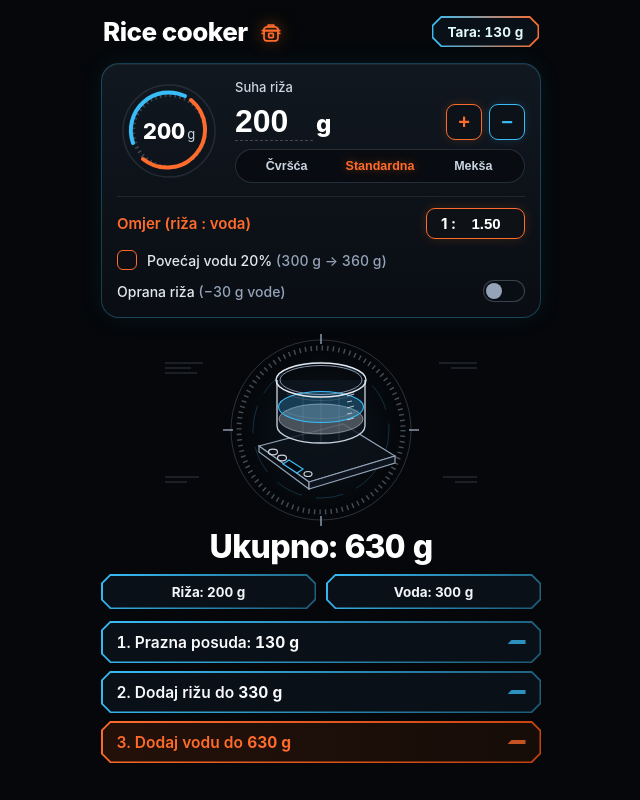
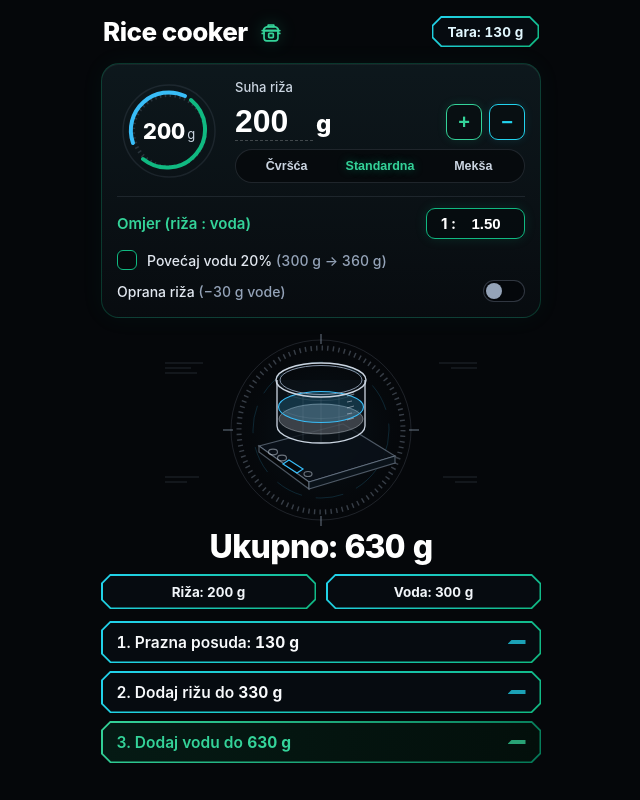
Before and after one commit to AndrejXX/Rice-Cooker-v2, a plain HTML site: page index.html in a window 1280 px wide. Shown: the whole page, without its empty margins (319-959 px from the left). Drawn offline with Linux system fonts and the light colour scheme.

Commit message:
Update index.html

```diff
--- a/index.html
+++ b/index.html
@@ -8,13 +8,13 @@
   <style>
     :root {
       --bg: #05070a;
-      --card-bg: rgba(13, 19, 26, 0.92);
-      --cyan: #38bdf8;
-      --cyan-bright: #22d3ee;
-      --cyan-dim: rgba(56, 189, 248, 0.16);
-      --ember: #f97316;
-      --ember-bright: #ff6b2b;
-      --ember-dim: rgba(249, 115, 22, 0.18);
+      --card-bg: rgba(10, 17, 22, 0.94);
+      --cyan: #22d3ee;
+      --cyan-dim: rgba(34, 211, 238, 0.12);
+      --mint: #10b981;
+      --mint-bright: #34d399;
+      --mint-glow: rgba(16, 185, 129, 0.35);
+      --mint-dim: rgba(16, 185, 129, 0.15);
       --text: #ffffff;
       --muted: #94a3b8;
     }
@@ -70,39 +70,34 @@
       letter-spacing: -0.02em;
     }
 
-    /* Ikona u zaglavlju bez ikakvog okvira */
     .cooker-icon {
       display: flex;
       align-items: center;
       justify-content: center;
-      color: var(--ember-bright);
-      filter: drop-shadow(0 0 8px rgba(249, 115, 22, 0.55));
+      color: var(--mint-bright);
+      filter: drop-shadow(0 0 8px var(--mint-glow));
     }
 
     /* Koso rezani HUD okvir (Chamfered) */
     .chamfer {
       position: relative;
       padding: 1.5px;
-      background: linear-gradient(135deg, var(--cyan) 0%, rgba(56, 189, 248, 0.45) 100%);
+      background: linear-gradient(135deg, var(--cyan) 0%, var(--mint) 100%);
       clip-path: polygon(9px 0, calc(100% - 9px) 0, 100% 9px, 100% calc(100% - 9px), calc(100% - 9px) 100%, 9px 100%, 0 calc(100% - 9px), 0 9px);
     }
 
     .chamfer-inner {
-      background: #0a1017;
+      background: #060b10;
       clip-path: polygon(8.5px 0, calc(100% - 8.5px) 0, 100% 8.5px, 100% calc(100% - 8.5px), calc(100% - 8.5px) 100%, 8.5px 100%, 0 calc(100% - 8.5px), 0 8.5px);
     }
 
-    .chamfer.dual {
-      background: linear-gradient(90deg, var(--cyan) 0%, var(--ember-bright) 100%);
+    .chamfer.mint {
+      background: linear-gradient(135deg, var(--mint-bright) 0%, #047857 100%);
+      box-shadow: 0 0 16px rgba(16, 185, 129, 0.22);
     }
 
-    .chamfer.ember {
-      background: linear-gradient(135deg, var(--ember-bright) 0%, #c2410c 100%);
-      box-shadow: 0 0 18px rgba(249, 115, 22, 0.25);
-    }
-
-    .chamfer.ember .chamfer-inner {
-      background: linear-gradient(90deg, #231109 0%, #160c08 100%);
+    .chamfer.mint .chamfer-inner {
+      background: linear-gradient(90deg, #051a14 0%, #030f0b 100%);
     }
 
     .tara-badge {
@@ -116,11 +111,11 @@
 
     /* Gornja HUD kartica */
     .hud-card {
-      background: linear-gradient(180deg, rgba(18, 25, 34, 0.94) 0%, rgba(10, 14, 20, 0.96) 100%);
-      border: 1px solid rgba(56, 189, 248, 0.28);
+      background: linear-gradient(180deg, rgba(14, 25, 30, 0.94) 0%, rgba(8, 12, 16, 0.97) 100%);
+      border: 1px solid rgba(16, 185, 129, 0.25);
       border-radius: 18px;
       padding: 15px;
-      box-shadow: 0 0 24px rgba(56, 189, 248, 0.08), inset 0 1px 0 rgba(255, 255, 255, 0.06);
+      box-shadow: 0 0 24px rgba(16, 185, 129, 0.05), inset 0 1px 0 rgba(255, 255, 255, 0.05);
     }
 
     .top-grid {
@@ -220,7 +215,7 @@
       width: 36px;
       height: 36px;
       border-radius: 9px;
-      background: rgba(12, 18, 25, 0.95);
+      background: rgba(8, 15, 18, 0.95);
       font-size: 20px;
       font-weight: 700;
       cursor: pointer;
@@ -230,9 +225,9 @@
     }
 
     .pm-btn.plus {
-      border: 1.5px solid var(--ember-bright);
-      color: var(--ember-bright);
-      box-shadow: 0 0 10px var(--ember-dim);
+      border: 1.5px solid var(--mint-bright);
+      color: var(--mint-bright);
+      box-shadow: 0 0 10px var(--mint-dim);
     }
 
     .pm-btn.minus {
@@ -251,8 +246,8 @@
       grid-template-columns: repeat(3, 1fr);
       padding: 5px 4px;
       border-radius: 999px;
-      background: rgba(8, 12, 17, 0.9);
-      border: 1px solid rgba(148, 163, 184, 0.22);
+      background: rgba(6, 10, 13, 0.9);
+      border: 1px solid rgba(148, 163, 184, 0.18);
     }
 
     .tex-btn {
@@ -268,9 +263,9 @@
     }
 
     .tex-btn.active {
-      color: var(--ember-bright);
+      color: var(--mint-bright);
       font-weight: 700;
-      text-shadow: 0 0 10px rgba(249, 115, 22, 0.45);
+      text-shadow: 0 0 10px rgba(16, 185, 129, 0.45);
     }
 
     /* Ručni unos omjera */
@@ -286,7 +281,7 @@
 
     .ratio-label {
       font-size: 15px;
-      color: var(--ember-bright);
+      color: var(--mint-bright);
       font-weight: 600;
     }
 
@@ -296,9 +291,9 @@
       gap: 6px;
       padding: 5px 14px;
       border-radius: 9px;
-      background: rgba(14, 17, 22, 0.95);
-      border: 1.5px solid var(--ember-bright);
-      box-shadow: 0 0 12px var(--ember-dim);
+      background: rgba(6, 12, 15, 0.95);
+      border: 1.5px solid var(--mint);
+      box-shadow: 0 0 12px var(--mint-dim);
     }
 
     .ratio-prefix {
@@ -342,30 +337,30 @@
       gap: 10px;
     }
 
-    .ember-check {
+    .mint-check {
       width: 20px;
       height: 20px;
       border-radius: 6px;
-      border: 1.5px solid var(--ember-bright);
-      background: rgba(14, 16, 20, 0.95);
+      border: 1.5px solid var(--mint);
+      background: rgba(6, 10, 13, 0.95);
       display: grid;
       place-items: center;
       flex-shrink: 0;
       transition: 0.15s ease;
     }
 
-    .ember-check svg {
+    .mint-check svg {
       opacity: 0;
       transform: scale(0.7);
       transition: 0.15s ease;
     }
 
-    input[type="checkbox"]:checked + .ember-check {
-      background: rgba(249, 115, 22, 0.2);
-      box-shadow: 0 0 10px var(--ember-dim);
+    input[type="checkbox"]:checked + .mint-check {
+      background: rgba(16, 185, 129, 0.2);
+      box-shadow: 0 0 10px var(--mint-dim);
     }
 
-    input[type="checkbox"]:checked + .ember-check svg {
+    input[type="checkbox"]:checked + .mint-check svg {
       opacity: 1;
       transform: scale(1);
     }
@@ -387,8 +382,8 @@
       width: 42px;
       height: 22px;
       border-radius: 999px;
-      background: rgba(10, 15, 22, 0.95);
-      border: 1px solid rgba(148, 163, 184, 0.35);
+      background: rgba(5, 8, 12, 0.95);
+      border: 1px solid rgba(148, 163, 184, 0.3);
       flex-shrink: 0;
       transition: 0.2s ease;
     }
@@ -406,7 +401,7 @@
     }
 
     input[type="checkbox"]:checked + .hud-switch {
-      background: rgba(56, 189, 248, 0.22);
+      background: rgba(56, 189, 248, 0.2);
       border-color: var(--cyan);
       box-shadow: 0 0 10px var(--cyan-dim);
     }
@@ -475,8 +470,8 @@
       justify-content: space-between;
     }
 
-    .chamfer.ember .step-inner {
-      color: var(--ember-bright);
+    .chamfer.mint .step-inner {
+      color: var(--mint-bright);
     }
 
     .step-tag {
@@ -487,8 +482,8 @@
       opacity: 0.75;
     }
 
-    .chamfer.ember .step-tag {
-      background: var(--ember-bright);
+    .chamfer.mint .step-tag {
+      background: var(--mint-bright);
     }
   </style>
 </head>
@@ -510,7 +505,7 @@
         </div>
       </div>
 
-      <div class="chamfer dual">
+      <div class="chamfer">
         <div class="chamfer-inner tara-badge">Tara: 130 g</div>
       </div>
     </header>
@@ -521,12 +516,12 @@
         <!-- Dvobojni kružni HUD mjerač -->
         <div class="dial-wrap">
           <svg width="104" height="104" viewBox="0 0 104 104">
-            <circle cx="52" cy="52" r="46" fill="none" stroke="rgba(148,163,184,0.16)" stroke-width="1.5" />
-            <circle cx="52" cy="52" r="36" fill="none" stroke="rgba(148,163,184,0.35)" stroke-width="4" stroke-dasharray="1.5 3.5" />
+            <circle cx="52" cy="52" r="46" fill="none" stroke="rgba(148,163,184,0.12)" stroke-width="1.5" />
+            <circle cx="52" cy="52" r="36" fill="none" stroke="rgba(148,163,184,0.22)" stroke-width="4" stroke-dasharray="1.5 3.5" />
             <!-- Cijan gornji lijevi luk -->
             <path d="M 16 64 A 38 38 0 0 1 68 17" fill="none" stroke="#38bdf8" stroke-width="4" stroke-linecap="round" />
-            <!-- Narančasti donji desni luk -->
-            <path d="M 74 21 A 38 38 0 0 1 26 80" fill="none" stroke="#ff6b2b" stroke-width="4" stroke-linecap="round" />
+            <!-- Mint donji desni luk -->
+            <path d="M 74 21 A 38 38 0 0 1 26 80" fill="none" stroke="#10b981" stroke-width="4" stroke-linecap="round" />
           </svg>
           <div class="dial-center">
             <strong id="dialGrams">200</strong><span>g</span>
@@ -569,8 +564,8 @@
         <label class="opt-row">
           <span class="opt-left">
             <input type="checkbox" id="boostCheck" hidden />
-            <span class="ember-check">
-              <svg width="13" height="13" viewBox="0 0 24 24" fill="none" stroke="#ff6b2b" stroke-width="3.2" stroke-linecap="round" stroke-linejoin="round">
+            <span class="mint-check">
+              <svg width="13" height="13" viewBox="0 0 24 24" fill="none" stroke="#34d399" stroke-width="3.2" stroke-linecap="round" stroke-linejoin="round">
                 <polyline points="20 6 9 17 4 12"></polyline>
               </svg>
             </span>
@@ -595,7 +590,7 @@
       <svg class="radar-svg" viewBox="0 0 340 205">
         <defs>
           <radialGradient id="radarGlow" cx="50%" cy="50%" r="50%">
-            <stop offset="0%" stop-color="#38bdf8" stop-opacity="0.14" />
+            <stop offset="0%" stop-color="#38bdf8" stop-opacity="0.1" />
             <stop offset="100%" stop-color="#05070a" stop-opacity="0" />
           </radialGradient>
         </defs>
@@ -603,7 +598,7 @@
         <circle cx="170" cy="102" r="96" fill="url(#radarGlow)" />
 
         <!-- Dekorativni HUD mikro-blokovi lijevo i desno -->
-        <g fill="rgba(148, 163, 184, 0.16)">
+        <g fill="rgba(148, 163, 184, 0.1)">
           <rect x="14" y="34" width="38" height="2" />
           <rect x="14" y="39" width="26" height="2" />
           <rect x="14" y="44" width="32" height="2" />
@@ -616,46 +611,46 @@
         </g>
 
         <!-- Vanjski radarski prsteni i crtice -->
-        <circle cx="170" cy="102" r="90" fill="none" stroke="rgba(148,163,184,0.28)" stroke-width="1" />
-        <circle cx="170" cy="102" r="82" fill="none" stroke="rgba(148,163,184,0.45)" stroke-width="5" stroke-dasharray="1.4 4.2" />
-        <circle cx="170" cy="102" r="68" fill="none" stroke="rgba(56,189,248,0.22)" stroke-width="1" stroke-dasharray="28 14" />
+        <circle cx="170" cy="102" r="90" fill="none" stroke="rgba(148,163,184,0.18)" stroke-width="1" />
+        <circle cx="170" cy="102" r="82" fill="none" stroke="rgba(148,163,184,0.35)" stroke-width="5" stroke-dasharray="1.4 4.2" />
+        <circle cx="170" cy="102" r="68" fill="none" stroke="rgba(56,189,248,0.16)" stroke-width="1" stroke-dasharray="28 14" />
 
         <!-- Križne oznake kompasa -->
-        <line x1="170" y1="6" x2="170" y2="16" stroke="#94a3b8" stroke-width="1.4" />
-        <line x1="170" y1="188" x2="170" y2="198" stroke="#94a3b8" stroke-width="1.4" />
-        <line x1="72" y1="102" x2="82" y2="102" stroke="#94a3b8" stroke-width="1.4" />
-        <line x1="258" y1="102" x2="268" y2="102" stroke="#94a3b8" stroke-width="1.4" />
+        <line x1="170" y1="6" x2="170" y2="16" stroke="rgba(148, 163, 184, 0.5)" stroke-width="1.4" />
+        <line x1="170" y1="188" x2="170" y2="198" stroke="rgba(148, 163, 184, 0.5)" stroke-width="1.4" />
+        <line x1="72" y1="102" x2="82" y2="102" stroke="rgba(148, 163, 184, 0.5)" stroke-width="1.4" />
+        <line x1="258" y1="102" x2="268" y2="102" stroke="rgba(148, 163, 184, 0.5)" stroke-width="1.4" />
 
         <!-- Izometrijska baza digitalne vage -->
-        <g stroke="#94a3b8" stroke-width="1.2" fill="rgba(12, 18, 25, 0.88)">
+        <g stroke="rgba(148, 163, 184, 0.5)" stroke-width="1.2" fill="rgba(10, 17, 24, 0.88)">
           <polygon points="108,118 192,96 244,128 158,154" />
-          <polygon points="108,118 158,154 158,161 108,124" fill="#090e14" />
-          <polygon points="158,154 244,128 244,135 158,161" fill="#0d141d" />
+          <polygon points="108,118 158,154 158,161 108,124" fill="#040608" />
+          <polygon points="158,154 244,128 244,135 158,161" fill="#0a1219" />
           <!-- Gumbi i LCD na prednjem rubu vage -->
-          <ellipse cx="122" cy="124" rx="4.5" ry="2.8" fill="none" stroke="#cbd5e1" />
-          <ellipse cx="131" cy="130" rx="4.5" ry="2.8" fill="none" stroke="#cbd5e1" />
+          <ellipse cx="122" cy="124" rx="4.5" ry="2.8" fill="none" stroke="rgba(203, 213, 225, 0.5)" />
+          <ellipse cx="131" cy="130" rx="4.5" ry="2.8" fill="none" stroke="rgba(203, 213, 225, 0.5)" />
           <polygon points="138,132 152,141 146,145 132,136" fill="#04080c" stroke="#38bdf8" />
-          <ellipse cx="157" cy="146" rx="4" ry="2.5" fill="none" stroke="#cbd5e1" />
+          <ellipse cx="157" cy="146" rx="4" ry="2.5" fill="none" stroke="rgba(203, 213, 225, 0.5)" />
         </g>
 
         <!-- Izometrijska žičana posuda kuhala -->
         <g>
           <!-- Stražnji dio posude -->
-          <path d="M126 52 L126 98 A 44 17 0 0 0 214 98 L214 52" fill="rgba(15, 23, 34, 0.78)" stroke="#cbd5e1" stroke-width="1.3" />
+          <path d="M126 52 L126 98 A 44 17 0 0 0 214 98 L214 52" fill="rgba(12, 19, 25, 0.78)" stroke="#cbd5e1" stroke-width="1.3" />
 
           <!-- Razine riže i vode unutar posude -->
-          <ellipse id="potRiceTop" cx="170" cy="88" rx="42" ry="15" fill="rgba(226, 232, 240, 0.28)" stroke="rgba(226, 232, 240, 0.55)" stroke-width="0.9" />
-          <ellipse id="potWaterTop" cx="170" cy="74" rx="42.5" ry="15.5" fill="rgba(56, 189, 248, 0.24)" stroke="#38bdf8" stroke-width="1.1" />
+          <ellipse id="potRiceTop" cx="170" cy="88" rx="42" ry="15" fill="rgba(226, 232, 240, 0.22)" stroke="rgba(226, 232, 240, 0.45)" stroke-width="0.9" />
+          <ellipse id="potWaterTop" cx="170" cy="74" rx="42.5" ry="15.5" fill="rgba(56, 189, 248, 0.2)" stroke="#38bdf8" stroke-width="1.1" />
 
           <!-- Unutarnja wireframe mreža i mjerna skala -->
-          <path d="M136 66 A 40 14 0 0 0 204 66" fill="none" stroke="rgba(148,163,184,0.3)" stroke-width="0.8" />
-          <path d="M132 82 A 42 15 0 0 0 208 82" fill="none" stroke="rgba(148,163,184,0.3)" stroke-width="0.8" />
-          <line x1="152" y1="68" x2="152" y2="112" stroke="rgba(148,163,184,0.28)" stroke-width="0.8" />
-          <line x1="170" y1="69" x2="170" y2="115" stroke="rgba(148,163,184,0.28)" stroke-width="0.8" />
-          <line x1="188" y1="68" x2="188" y2="112" stroke="rgba(148,163,184,0.28)" stroke-width="0.8" />
+          <path d="M136 66 A 40 14 0 0 0 204 66" fill="none" stroke="rgba(148,163,184,0.2)" stroke-width="0.8" />
+          <path d="M132 82 A 42 15 0 0 0 208 82" fill="none" stroke="rgba(148,163,184,0.2)" stroke-width="0.8" />
+          <line x1="152" y1="68" x2="152" y2="112" stroke="rgba(148,163,184,0.2)" stroke-width="0.8" />
+          <line x1="170" y1="69" x2="170" y2="115" stroke="rgba(148,163,184,0.2)" stroke-width="0.8" />
+          <line x1="188" y1="68" x2="188" y2="112" stroke="rgba(148,163,184,0.2)" stroke-width="0.8" />
 
           <!-- Mjerne crtice na desnom zidu -->
-          <g stroke="#cbd5e1" stroke-width="0.9">
+          <g stroke="rgba(203, 213, 225, 0.6)" stroke-width="0.9">
             <line x1="196" y1="68" x2="203" y2="66" />
             <line x1="196" y1="74" x2="201" y2="73" />
             <line x1="196" y1="80" x2="203" y2="78" />
@@ -664,7 +659,7 @@
           </g>
 
           <!-- Gornji dvostruki rub posude -->
-          <ellipse cx="170" cy="52" rx="45" ry="17" fill="none" stroke="#e2e8f0" stroke-width="1.4" />
+          <ellipse cx="170" cy="52" rx="45" ry="17" fill="none" stroke="#cbd5e1" stroke-width="1.4" />
           <ellipse cx="170" cy="52" rx="41" ry="14.5" fill="none" stroke="#94a3b8" stroke-width="0.9" />
         </g>
       </svg>
@@ -697,7 +692,7 @@
         </div>
       </div>
 
-      <div class="chamfer ember">
+      <div class="chamfer mint">
         <div class="chamfer-inner step-inner">
           <span>3. Dodaj vodu do <strong id="stepTotal">630 g</strong></span>
           <span class="step-tag"></span>
@@ -715,7 +710,7 @@
     const texButtons = document.querySelectorAll(".tex-btn");
 
     try {
-      const saved = JSON.parse(localStorage.getItem("rc_hud_prefs") || "{}");
+      const saved = JSON.parse(localStorage.getItem("rc_mint_prefs") || "{}");
       if (saved.rice) riceInput.value = saved.rice;
       if (saved.ratio) ratioInput.value = Number(saved.ratio).toFixed(2);
       if (typeof saved.boost === "boolean") boostCheck.checked = saved.boost;
@@ -778,7 +773,7 @@
       document.getElementById("potWaterTop").setAttribute("cy", waterCy);
 
       try {
-        localStorage.setItem("rc_hud_prefs", JSON.stringify({
+        localStorage.setItem("rc_mint_prefs", JSON.stringify({
           rice,
           ratio,
           boost: isBoosted,
```
